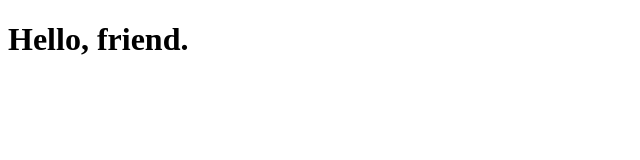
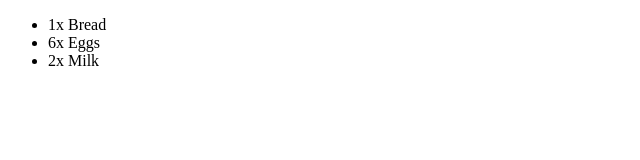
Before and after one commit to joejustesen/pro-react-chapters, a React app in the folder chapter01_grocery_list/: page / in a window 1280 px wide. Shown: the whole page, without its empty margins (0-640 px from the left). Built offline with nearby package versions, Linux system fonts and the light colour scheme.

Commit message:
Finished the grocery list example

```diff
--- a/chapter01_grocery_list/index.html
+++ b/chapter01_grocery_list/index.html
@@ -2,7 +2,7 @@
 <html lang="en">
 <head>
     <meta charset="UTF-8">
-    <title>First React Component</title>
+    <title>Grocery List</title>
 </head>
 <body>
     <div id="root"></div>
--- a/chapter01_grocery_list/src/application.js
+++ b/chapter01_grocery_list/src/application.js
@@ -1,13 +1,25 @@
 import React, { Component } from 'react';
 import ReactDom from 'react-dom';
 
-class Hello extends Component {
+class GroceryList extends Component {
     render() {
-        const name = 'friend'
         return (
-            <h1>Hello, {name}.</h1>
+            <ul>
+                <ListItem quanity="1" name="Bread" />
+                <ListItem quanity="6" name="Eggs" />
+                <ListItem quanity="2" name="Milk" />
+            </ul>
             );
     }
 }
 
-ReactDom.render(<Hello />, document.getElementById('root'));
+class ListItem extends Component {
+    render() {
+        return (
+            <li>{this.props.quanity}x {this.props.name}</li>
+            );
+    }
+}
+
+
+ReactDom.render(<GroceryList />, document.getElementById('root'));
```
